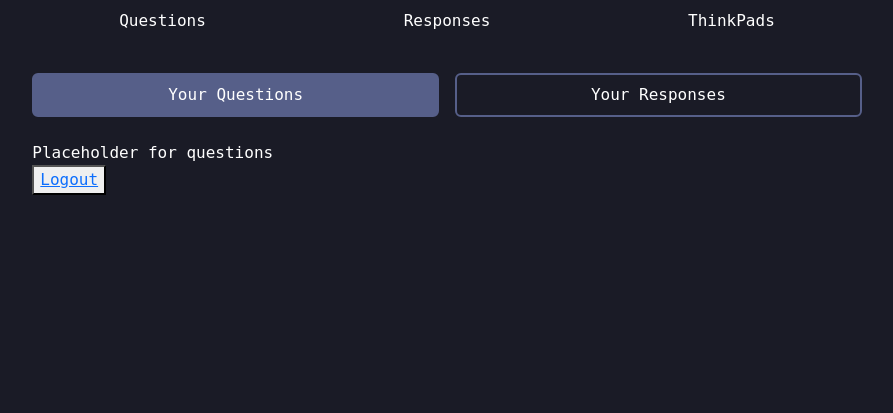
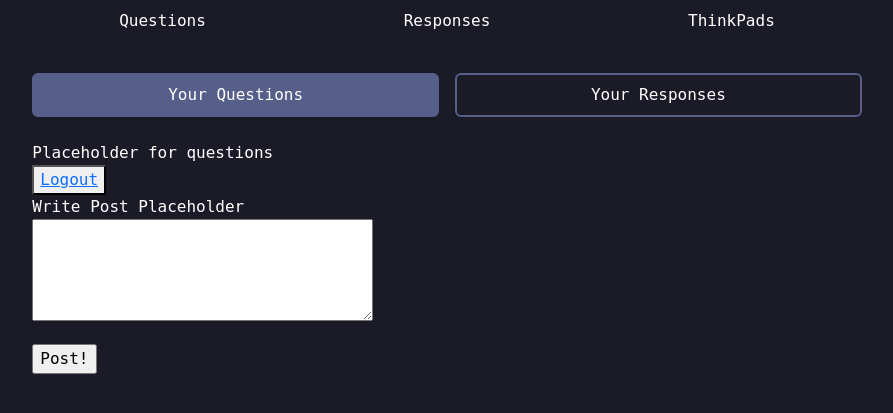
Before and after one commit to K-Straiton/CITS3403-Project, a Flask app: page /profile in a window 1280 px wide. Shown: the part 171-584 px from the top of the page, without its empty margins (193-1086 px from the left). Run offline with Flask 3, Linux system fonts and the light colour scheme; the visitor is signed in with stand-in values (Sample User, id 1).

Commit message:
Make Database for posts be able to be added to
Can now add posts to post database in profile page - flashed messages need work

```diff
--- a/app/forms.py
+++ b/app/forms.py
@@ -1,6 +1,6 @@
 from flask_wtf import FlaskForm
-from wtforms import StringField, BooleanField, PasswordField, SubmitField, RadioField
-from wtforms.validators import ValidationError, DataRequired, Email, EqualTo, InputRequired
+from wtforms import StringField, BooleanField, PasswordField, SubmitField, RadioField, TextAreaField
+from wtforms.validators import ValidationError, DataRequired, Email, EqualTo, InputRequired, Length
 import sqlalchemy as sa
 from app import db
 from app.models import User
@@ -30,3 +30,7 @@ class SignUpForm(FlaskForm):
 			User.email == email.data))
 		if user is not None:
 			raise ValidationError('Please use a different email address.')
+
+class newPost(FlaskForm):
+    post = TextAreaField('Write Post Placeholder', validators=[DataRequired(), Length(min=1, max=500)])
+    submit = SubmitField('Post!')
--- a/app/models.py
+++ b/app/models.py
@@ -34,9 +34,7 @@ class Post(db.Model):
     body: so.Mapped[str] = so.mapped_column(sa.String(140))
     timestamp: so.Mapped[datetime] = so.mapped_column(index=True, default=lambda: datetime.now(timezone.utc))
     user_id: so.Mapped[int] = so.mapped_column(sa.ForeignKey(User.id), index=True)
-
     author: so.Mapped[User] = so.relationship(back_populates='posts')
-
     def __repr__(self):
         return '<Post {}>'.format(self.body)
 
--- a/app/routes.py
+++ b/app/routes.py
@@ -5,7 +5,7 @@ from app.forms import *
 from flask_login import current_user, login_user
 import sqlalchemy as sa
 from app import db
-from app.models import User
+from app.models import User, Post
 
 from flask_login import logout_user
 
@@ -60,13 +60,24 @@ def signUpPage():
     return render_template("sign-up.html", title="Sign Up", form=form)
 
 
-@app.route('/profile')
+@app.route('/profile', methods=['GET', 'POST'])
 def profilePage():
-    name = request.args.get('name', None)
-    pronouns = request.args.get('pronouns')
-    thinkpads = request.args.get('thinkpads')
-
-    return render_template("profile.html", name=name, pronouns=pronouns, thinkpads=thinkpads)
+    if current_user.is_authenticated:
+        name = request.args.get('name', None)
+        pronouns = request.args.get('pronouns')
+        thinkpads = request.args.get('thinkpads')
+        form = newPost()
+        if form.validate_on_submit():
+            post = Post(body=form.post.data, author=current_user)
+            db.session.add(post)
+            db.session.commit()
+            flash('Your post is now live!')
+            flash('yippeee')
+    else:
+            name="notloggedin"
+            pronouns='Unknown'
+            thinkpads="unknown"
+    return render_template("profile.html", name=name, pronouns=pronouns, thinkpads=thinkpads, form=form)
 
 @app.route('/logout')
 def logout():
--- a/app/templates/profile.html
+++ b/app/templates/profile.html
@@ -55,6 +55,26 @@
                             {% endif %}</button>
                         </div>
 
+                        <div>
+                            <form action="" method="post">
+                                {{ form.hidden_tag() }}
+                                <p>
+                                    {{ form.post.label }}<br>
+                                    {{ form.post(cols=32, rows=4) }}<br>
+                                    {% for error in form.post.errors %}
+                                    <span style="color: red;">[{{ error }}]</span>
+                                    {% endfor %}
+                                </p>
+                                <p>{{ form.submit() }}</p>
+                            </form>
+                            {% for post in posts %}
+                            <p>
+                            {{ post.author.username }} says: <b>{{ post.body }}</b>
+                            </p>
+                            {% endfor %}
+                        </div>
+
+
                     </div>
                 </div>
             </div>
```
Also changed, not shown: app.db.
